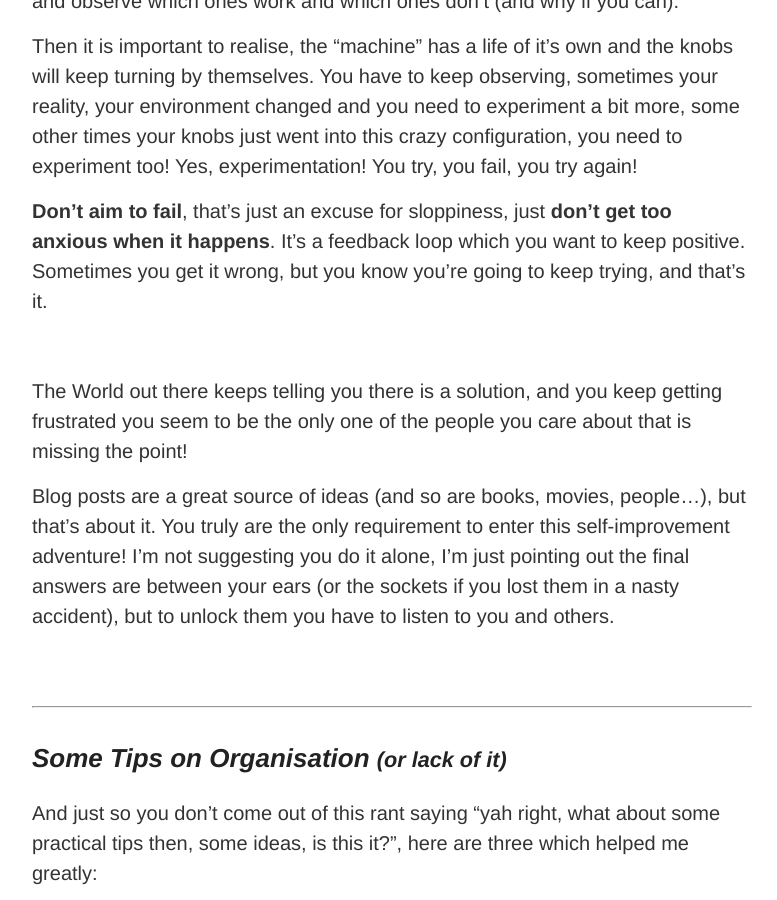
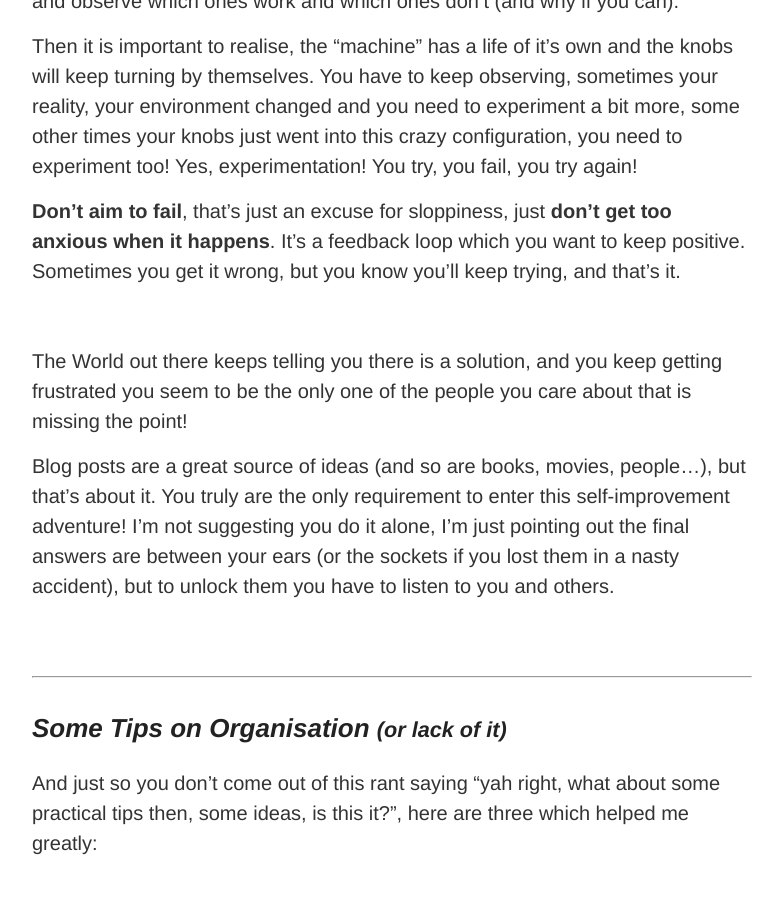
Before and after one commit to DiogoNeves/diogoneves.github.io, a Jekyll site: the page built from _posts/2015-05-26-twodos.markdown, in a window 1280 px wide and 900 px high, scrolled down 1859 px. Shown: the whole window, without its empty margins (248-1025 px from the left). Built offline with Jekyll 4.4.1, drawn with Linux system fonts in a browser that asks for light colours; comment, search, counter and statistics services are not loaded.

Commit message:
corrections

```diff
--- a/_posts/2015-05-26-twodos.markdown
+++ b/_posts/2015-05-26-twodos.markdown
@@ -72,7 +72,7 @@ experiment too! Yes, experimentation! You try, you fail, you try again!
 
 **Don't aim to fail**, that's just an excuse for sloppiness, just **don't get
 too anxious when it happens**. It's a feedback loop which you want to keep positive.
-Sometimes you get it wrong, but you know you're going to keep trying, and that's it.
+Sometimes you get it wrong, but you know you'll keep trying, and that's it.
 &nbsp;
 &nbsp;
 The World out there keeps telling you there is a solution, and you
```
